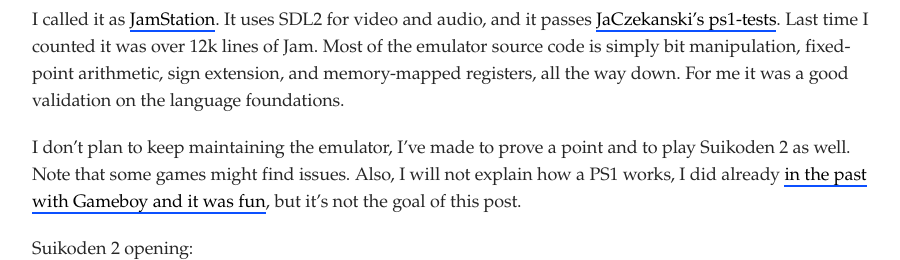
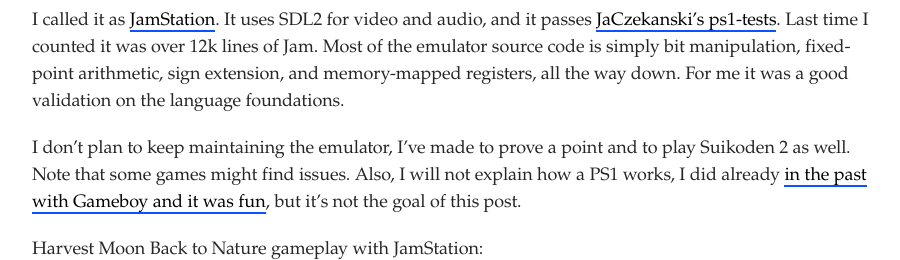
Before and after one commit to raphamorim/raphamorim.github.com, a Jekyll site: the page built from _posts/2026-06-04-jamlog-001.md, in a window 1280 px wide and 900 px high, scrolled down 1239 px, cut to the strip 19-279 px from the top of the window. Shown: the whole strip, without its empty margins (178-1078 px from the left). Built offline with Jekyll 4.4.1, drawn with Linux system fonts in a browser that asks for light colours.

Commit message:
update demo

```diff
--- a/_posts/2026-06-04-jamlog-001.md
+++ b/_posts/2026-06-04-jamlog-001.md
@@ -21,9 +21,9 @@
 
 I don't plan to keep maintaining the emulator, I've made to prove a point and to play Suikoden 2 as well. Note that some games might find issues. Also, I will not explain how a PS1 works, I did already [in the past with Gameboy and it was fun](https://www.youtube.com/watch?v=wvccOkvpbY0), but it's not the goal of this post.
 
-Suikoden 2 opening:
+Harvest Moon Back to Nature gameplay with JamStation:
 
-<iframe width="100%" height="415" src="https://www.youtube.com/embed/Vd7HgKDjaU8?si=q3QzvcN1zgpJDrQr" title="YouTube video player" frameborder="0" allow="accelerometer; autoplay; clipboard-write; encrypted-media; gyroscope; picture-in-picture; web-share" referrerpolicy="strict-origin-when-cross-origin" allowfullscreen></iframe>
+<iframe width="100%" height="415" src="https://www.youtube.com/embed/SZx6cw-ZtDY?si=-41-2MWUFeCs0CSJ" title="YouTube video player" frameborder="0" allow="accelerometer; autoplay; clipboard-write; encrypted-media; gyroscope; picture-in-picture; web-share" referrerpolicy="strict-origin-when-cross-origin" allowfullscreen></iframe>
 
 Also on Arch Linux:
 
```
